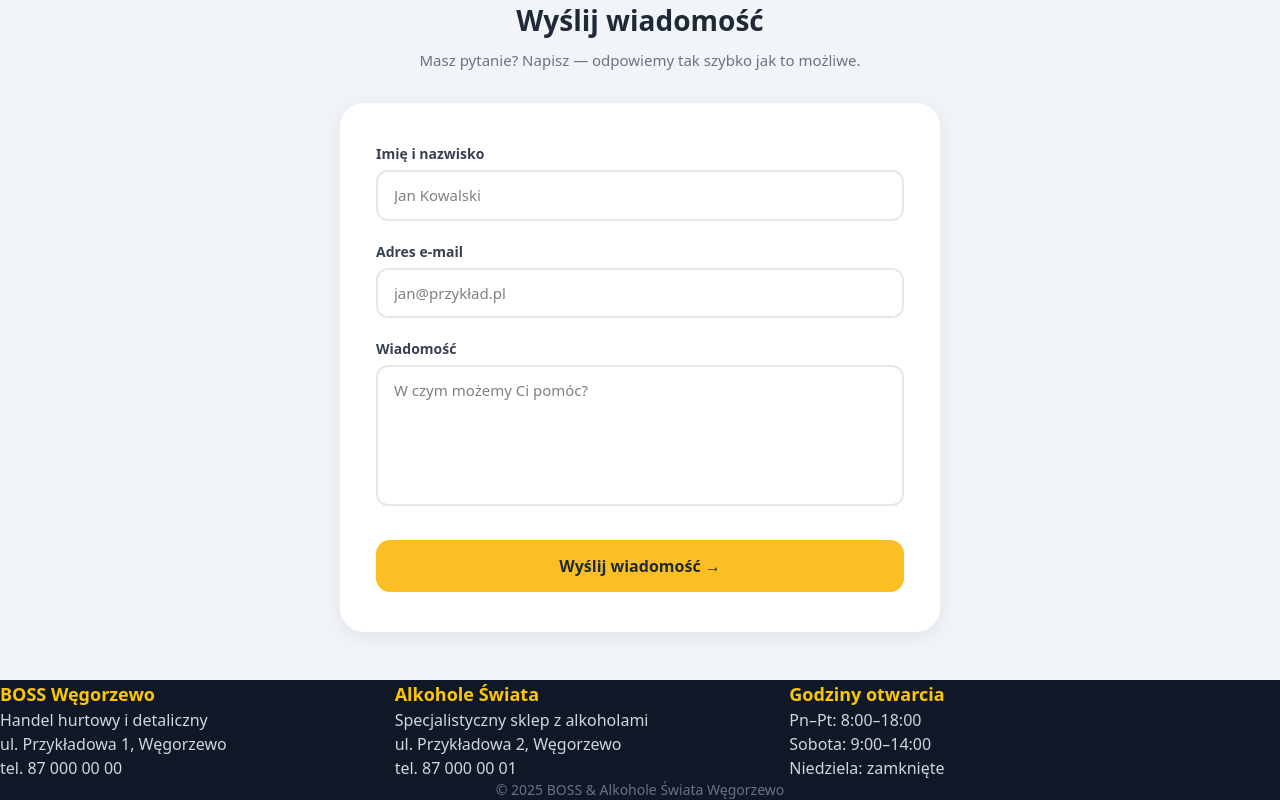
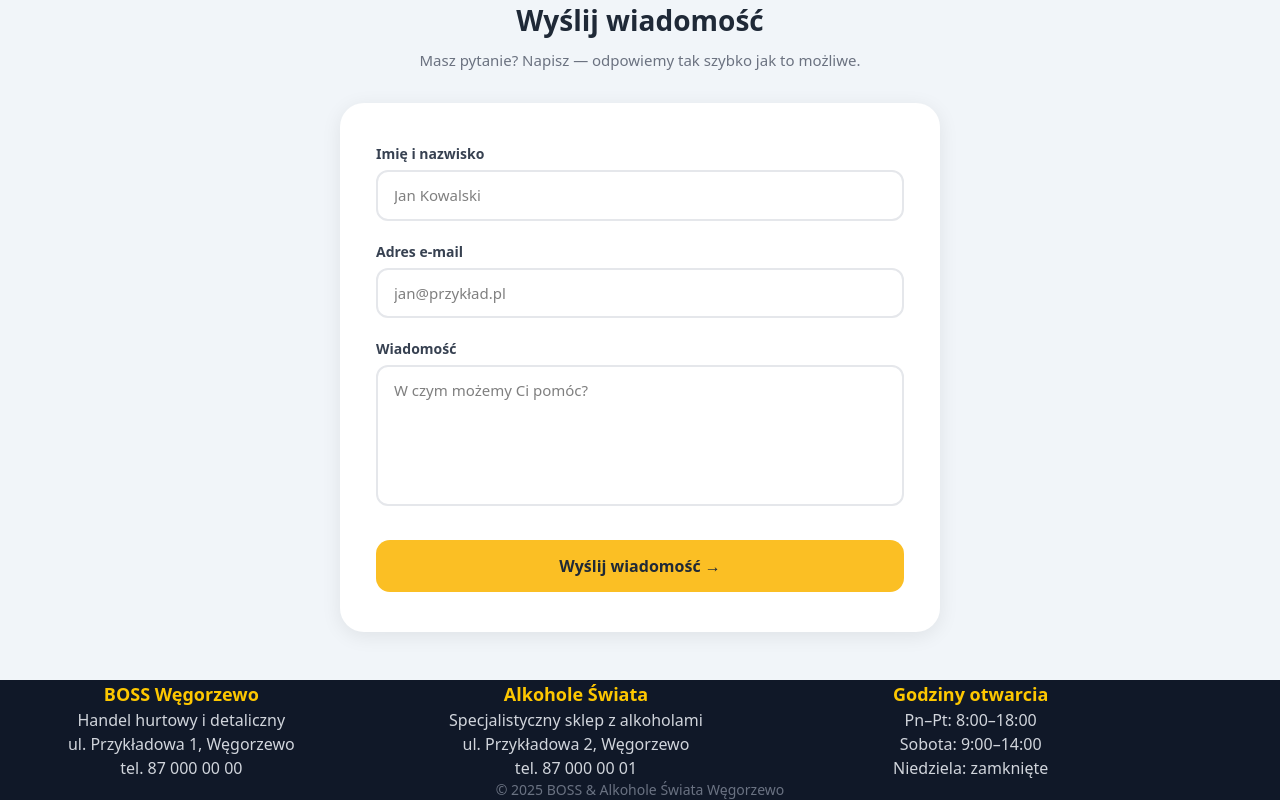
Before and after one commit to Majkelbb123/boss-wegorzewo, a React (Vite) app: page /kontakt in a window 1280 px wide. Shown: the part 1479-2279 px from the top of the page. Built offline with nearby package versions, Linux system fonts and the light colour scheme.

Commit message:
Wyśrodkowanie stopki na każdym ekranie

```diff
--- a/src/components/Stopka.jsx
+++ b/src/components/Stopka.jsx
@@ -69,7 +69,7 @@ const ROZMIAR_TEKSTU = 'text-base'
 export default function Stopka() {
   return (
     <footer className={`${TLO} ${KOLOR_TEKSTU} mt-auto ${PADDING}`}>
-      <div className={`max-w-6xl mx-auto px-4 ${UKLAD_KOLUMN} ${ODSTEP_KOLUMN} text-center md:text-left`}>
+      <div className={`max-w-6xl mx-auto px-4 ${UKLAD_KOLUMN} ${ODSTEP_KOLUMN} text-center`}>
 
         <div>
           <h3 className={`${KOLOR_TYTULOW} font-bold ${ROZMIAR_TYTULOW} mb-2`}>BOSS Węgorzewo</h3>
```
